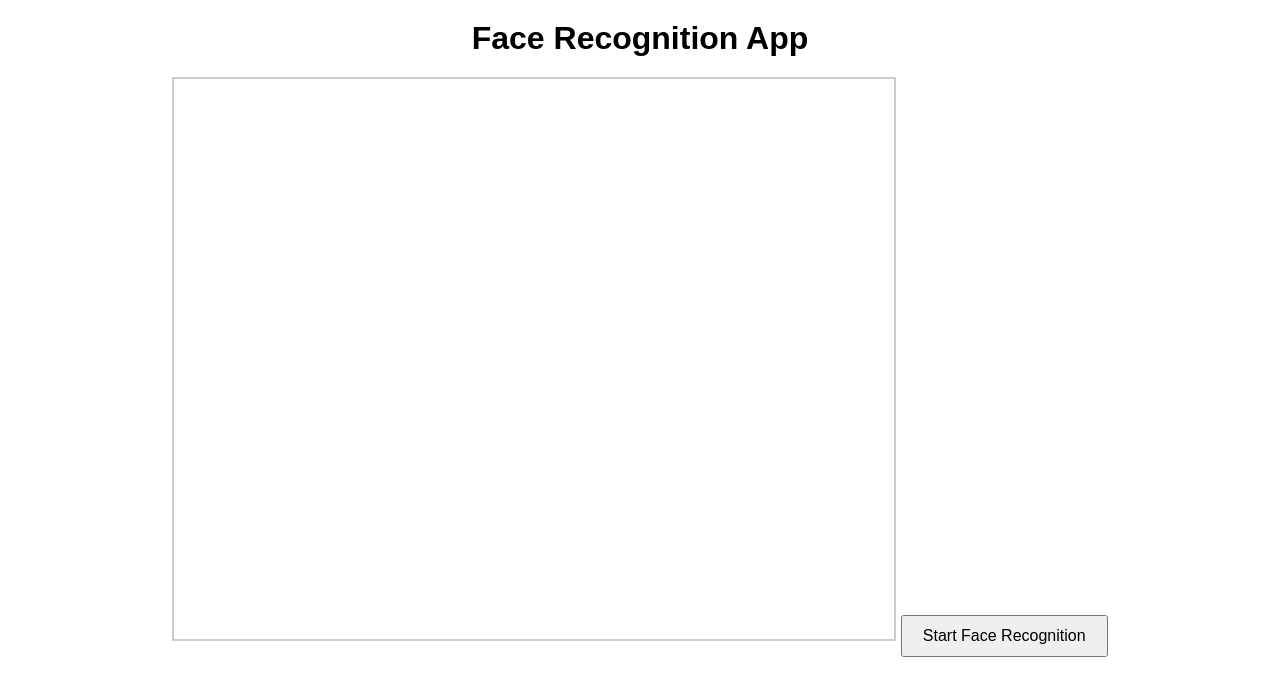
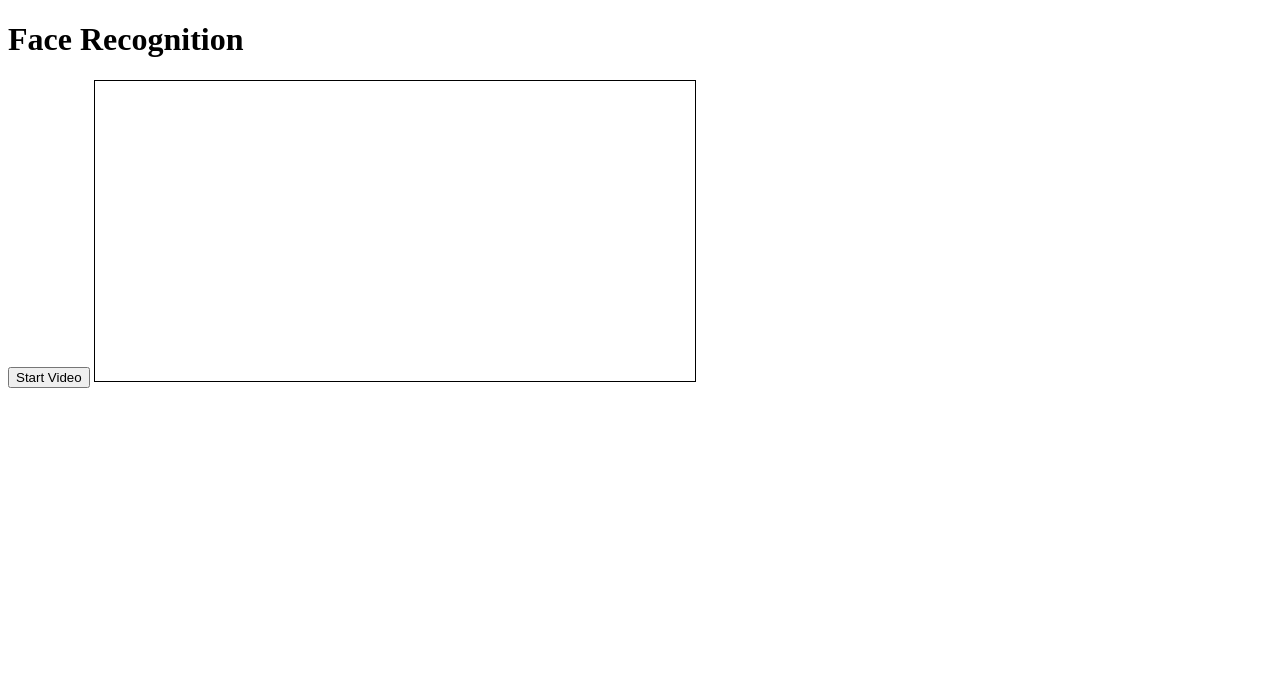
Before and after one commit to Hussein1996a/face, a plain HTML site: page index.html in a window 1280 px wide. Drawn offline with Linux system fonts and the light colour scheme.

Commit message:
index.html

```diff
--- a/index.html
+++ b/index.html
@@ -3,61 +3,33 @@
 <head>
     <meta charset="UTF-8">
     <meta name="viewport" content="width=device-width, initial-scale=1.0">
-    <title>Face Recognition App</title>
+    <title>Face Recognition</title>
+    <script defer src="https://cdn.jsdelivr.net/npm/face-api.js"></script>
     <style>
-        body {
-            font-family: Arial, sans-serif;
-            text-align: center;
+        video {
+            width: 100%;
+            max-width: 600px;
+            border: 1px solid black;
         }
-
-        #container {
-            position: relative;
-            display: inline-block;
-        }
-
-        #video {
-            border: 2px solid #ccc;
-        }
-
-        #overlay {
+        canvas {
             position: absolute;
+            left: 0;
             top: 0;
-            left: 0;
-            width: 100%;
-            height: 100%;
-        }
-
-        h1 {
-            margin: 20px 0;
-        }
-
-        button {
-            padding: 10px 20px;
-            font-size: 16px;
-            cursor: pointer;
-            margin-top: 20px;
         }
     </style>
-    <script defer src="https://cdn.jsdelivr.net/npm/@tensorflow/tfjs"></script>
-    <script defer src="https://cdn.jsdelivr.net/npm/face-api.js"></script>
 </head>
 <body>
-    <h1>Face Recognition App</h1>
-    <div id="container">
-        <video id="video" width="720" height="560" autoplay></video>
-        <div id="overlay"></div>
-    </div>
-    <button id="startButton">Start Face Recognition</button>
+    <h1>Face Recognition</h1>
+    <button id="start">Start Video</button>
+    <video id="video" autoplay></video>
+    <canvas id="canvas"></canvas>
 
     <script>
         const video = document.getElementById('video');
-        const overlay = document.getElementById('overlay');
-        const startButton = document.getElementById('startButton');
 
         async function startVideo() {
             const stream = await navigator.mediaDevices.getUserMedia({ video: {} });
             video.srcObject = stream;
-            video.play();
         }
 
         async function loadFaceApiModels() {
@@ -68,16 +40,16 @@
 
         async function recognizeFace() {
             const detections = await faceapi.detectAllFaces(video, new faceapi.TinyFaceDetectorOptions()).withFaceLandmarks().withFaceDescriptors();
-            overlay.innerHTML = ''; // Clear previous overlays
+            const canvas = document.getElementById('canvas');
+            faceapi.matchDimensions(canvas, video);
 
-            detections.forEach(detection => {
-                const box = detection.detection.box;
-                const drawBox = new faceapi.draw.DrawBox(box, { label: "Face" });
-                drawBox.draw(overlay);
-            });
+            const resizedDetections = faceapi.resizeResults(detections, video);
+            canvas.getContext('2d').clearRect(0, 0, canvas.width, canvas.height);
+            faceapi.draw.drawDetections(canvas, resizedDetections);
+            faceapi.draw.drawFaceLandmarks(canvas, resizedDetections);
         }
 
-        startButton.addEventListener('click', async () => {
+        document.getElementById('start').addEventListener('click', async () => {
             await loadFaceApiModels();
             startVideo();
             setInterval(recognizeFace, 100);
```
